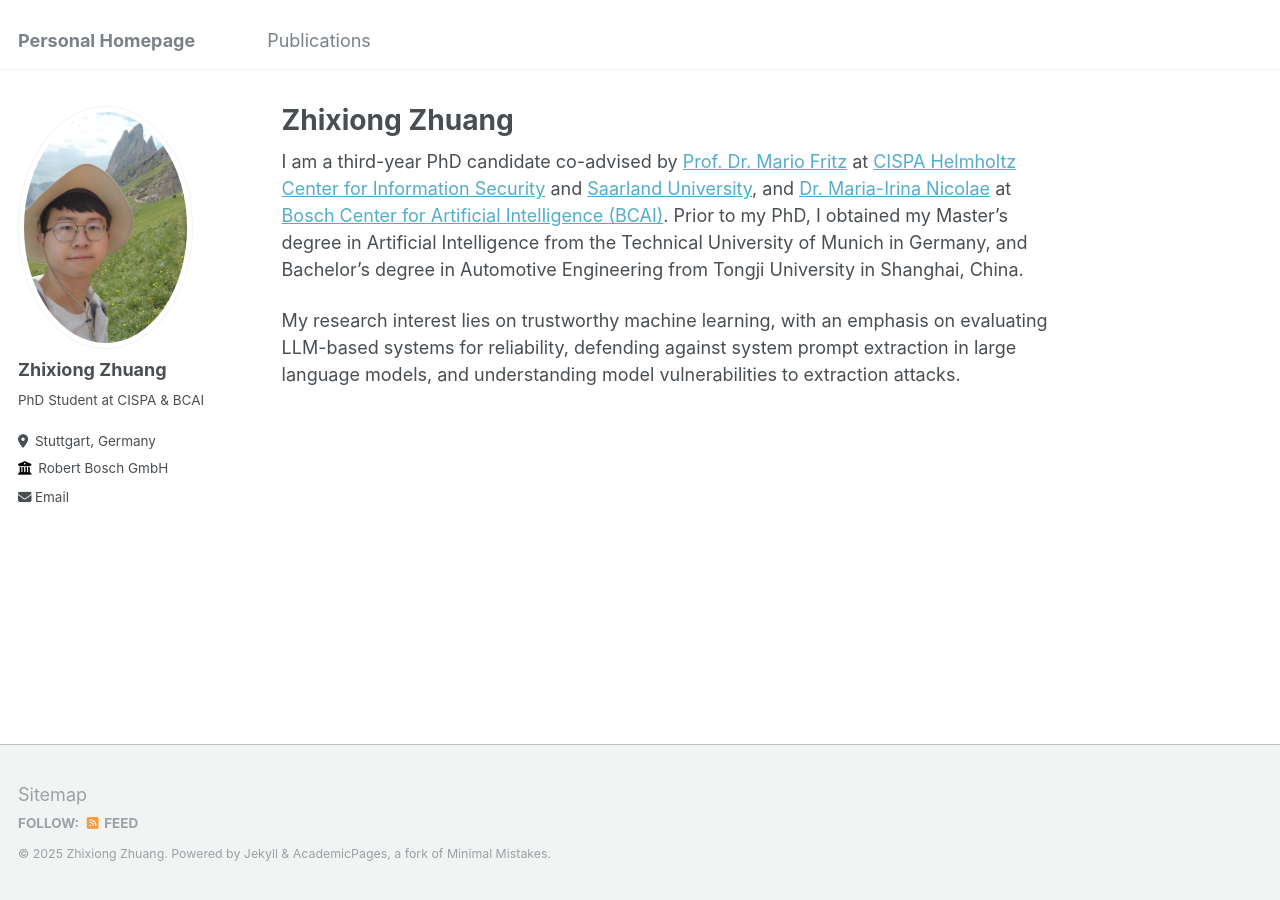
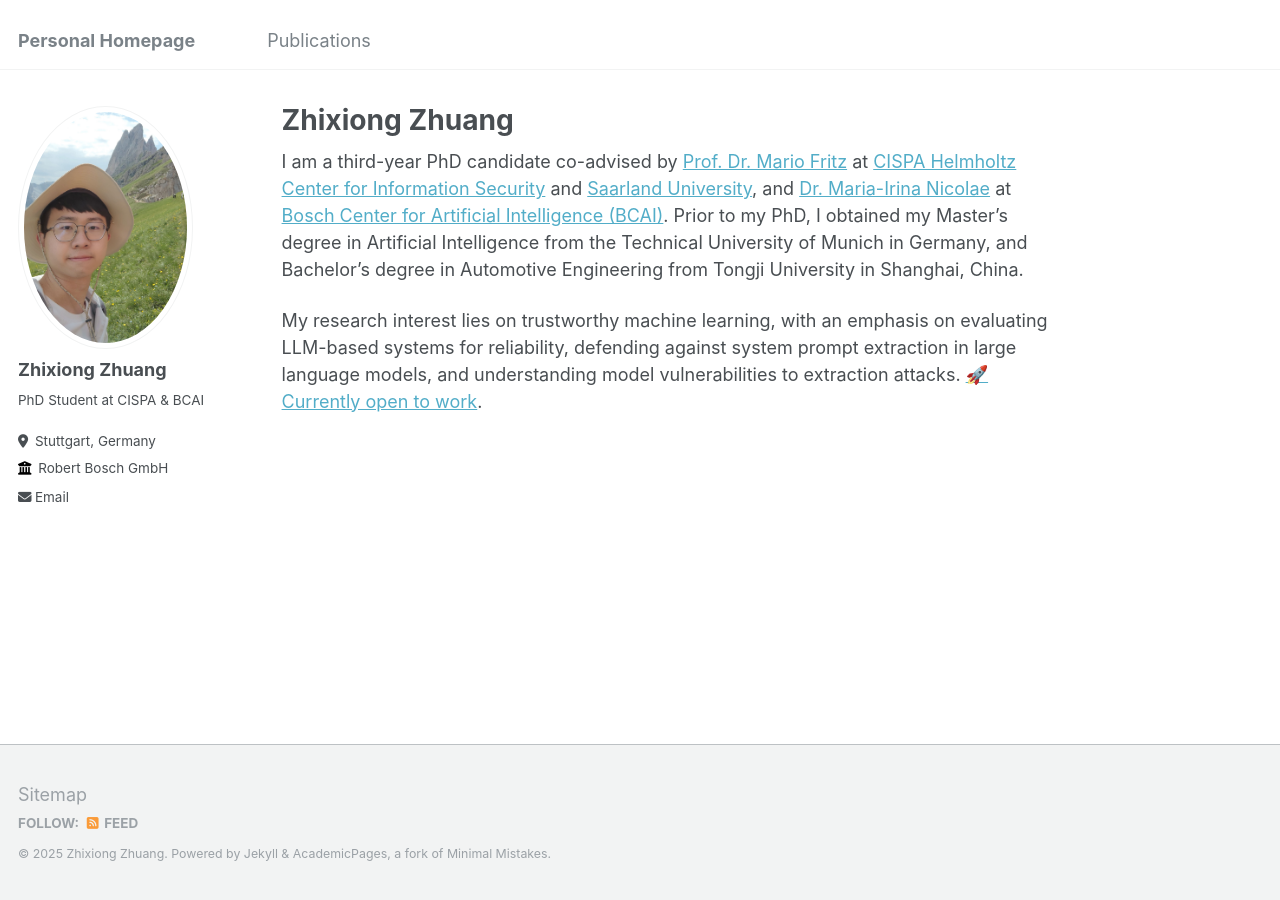
Before and after one commit to zhixiongzh/zhixiongzh.github.io, a Jekyll site: the page built from _pages/about.md, in a window 1280 px wide. Built offline with Jekyll 4.4.1, drawn with Linux system fonts in a browser that asks for light colours.

Commit message:
Update about.md

```diff
--- a/_pages/about.md
+++ b/_pages/about.md
@@ -9,4 +9,4 @@ redirect_from:
 
 I am a third-year PhD candidate co-advised by [Prof. Dr. Mario Fritz](https://cispa.saarland/group/fritz/) at [CISPA Helmholtz Center for Information Security](https://cispa.de/en) and [Saarland University](https://www.uni-saarland.de/en/home.html), and [Dr. Maria-Irina Nicolae](https://ririnicolae.github.io/) at [Bosch Center for Artificial Intelligence (BCAI)](https://www.bosch-ai.com/). Prior to my PhD, I obtained my Master's degree in Artificial Intelligence from the Technical University of Munich in Germany, and Bachelor's degree in Automotive Engineering from Tongji University in Shanghai, China.
 
-My research interest lies on trustworthy machine learning, with an emphasis on evaluating LLM-based systems for reliability, defending against system prompt extraction in large language models, and understanding model vulnerabilities to extraction attacks.
+My research interest lies on trustworthy machine learning, with an emphasis on evaluating LLM-based systems for reliability, defending against system prompt extraction in large language models, and understanding model vulnerabilities to extraction attacks. [🚀 Currently open to work](/Resume_Zhixiong_English.pdf).
```
